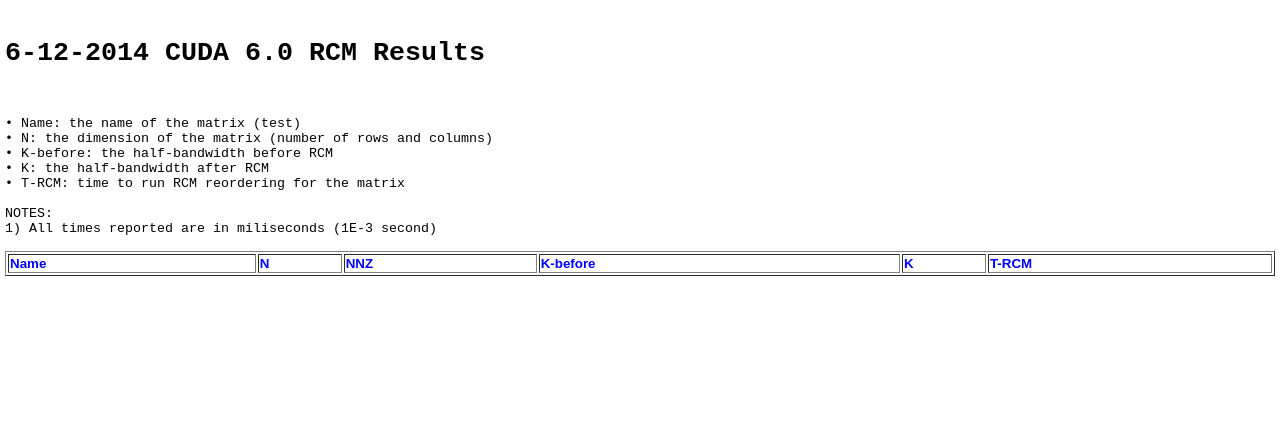
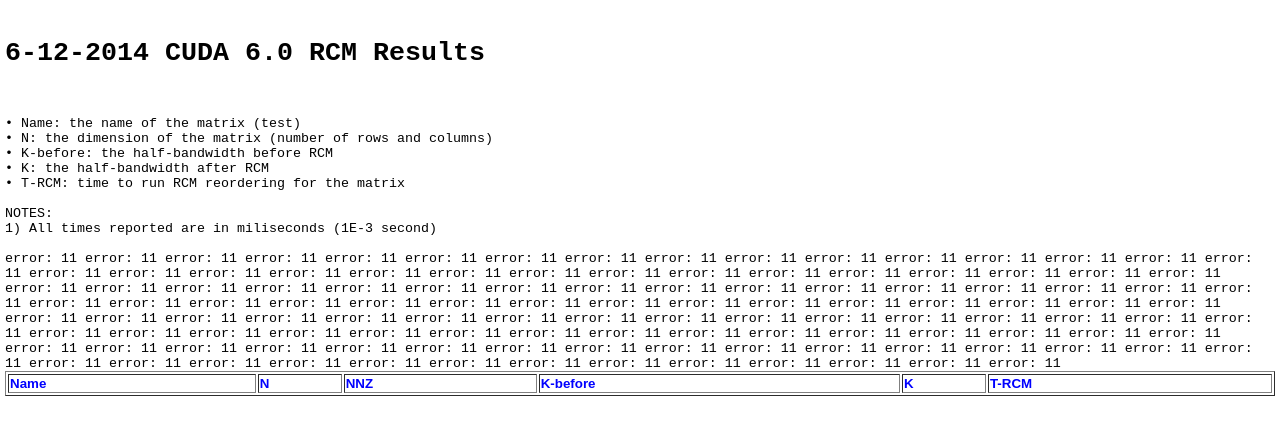
Before and after one commit to spikegpu/spikegpu.github.io, a Jekyll site: the page nightly_build/2014_6_12_cuda6_RCM.html, which Jekyll copies as it is, in a window 1280 px wide. Shown: the top 435 px of the page. Built offline with Jekyll 4.4.1, drawn with Linux system fonts in a browser that asks for light colours; Markdown is read by kramdown in place of the engine named in the settings.

Commit message:
Nightly build on day 6_12_2014 (month_day_year)

```diff
--- a/nightly_build/2014_6_12_cuda6_RCM.html
+++ b/nightly_build/2014_6_12_cuda6_RCM.html
@@ -198,6 +198,128 @@ NOTES: <br>
 
 </tr>
 
+error: 11
+error: 11
+error: 11
+error: 11
+error: 11
+error: 11
+error: 11
+error: 11
+error: 11
+error: 11
+error: 11
+error: 11
+error: 11
+error: 11
+error: 11
+error: 11
+error: 11
+error: 11
+error: 11
+error: 11
+error: 11
+error: 11
+error: 11
+error: 11
+error: 11
+error: 11
+error: 11
+error: 11
+error: 11
+error: 11
+error: 11
+error: 11
+error: 11
+error: 11
+error: 11
+error: 11
+error: 11
+error: 11
+error: 11
+error: 11
+error: 11
+error: 11
+error: 11
+error: 11
+error: 11
+error: 11
+error: 11
+error: 11
+error: 11
+error: 11
+error: 11
+error: 11
+error: 11
+error: 11
+error: 11
+error: 11
+error: 11
+error: 11
+error: 11
+error: 11
+error: 11
+error: 11
+error: 11
+error: 11
+error: 11
+error: 11
+error: 11
+error: 11
+error: 11
+error: 11
+error: 11
+error: 11
+error: 11
+error: 11
+error: 11
+error: 11
+error: 11
+error: 11
+error: 11
+error: 11
+error: 11
+error: 11
+error: 11
+error: 11
+error: 11
+error: 11
+error: 11
+error: 11
+error: 11
+error: 11
+error: 11
+error: 11
+error: 11
+error: 11
+error: 11
+error: 11
+error: 11
+error: 11
+error: 11
+error: 11
+error: 11
+error: 11
+error: 11
+error: 11
+error: 11
+error: 11
+error: 11
+error: 11
+error: 11
+error: 11
+error: 11
+error: 11
+error: 11
+error: 11
+error: 11
+error: 11
+error: 11
+error: 11
+error: 11
+error: 11
+error: 11
+error: 11
 </table>
 
 </div>
```
Also changed, not shown: nightly_build/index.md (+3 -0 lines).
